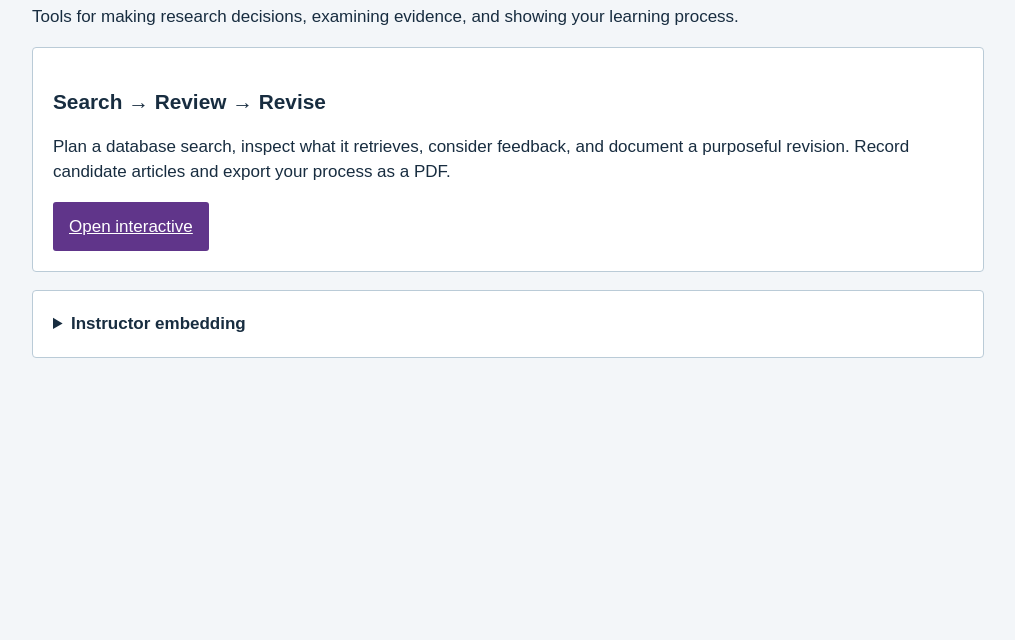
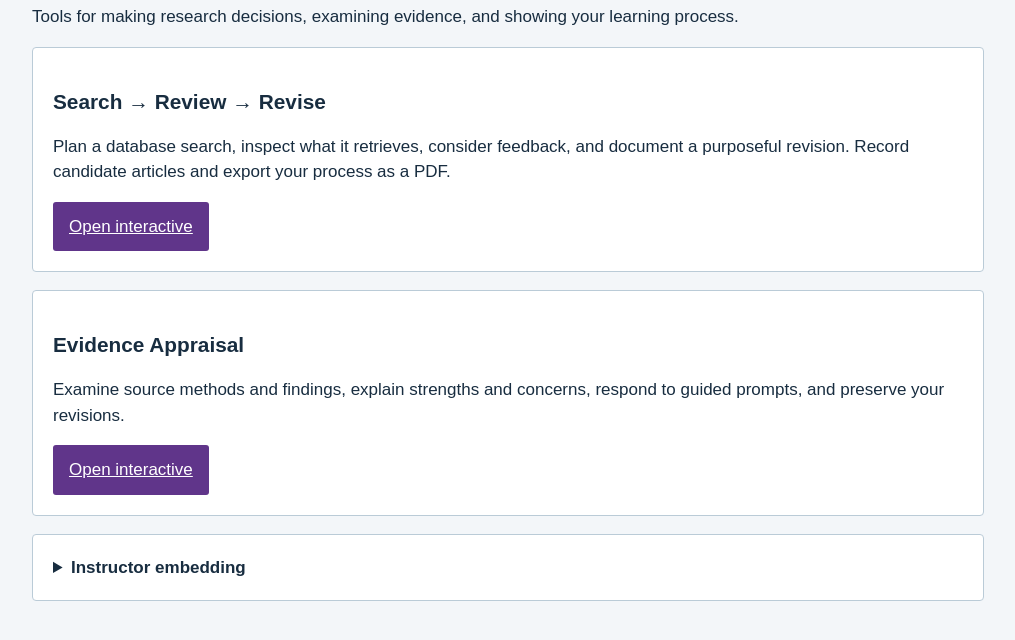
Before and after one commit to MichelleLJung/exs290-interactives, a plain HTML site: page index.html in a window 1280 px wide. Shown: the part 102-742 px from the top of the page, without its empty margins (132-1147 px from the left). Drawn offline with Linux system fonts and the light colour scheme.

Commit message:
Link evidence appraisal from interactive directory

```diff
--- a/index.html
+++ b/index.html
@@ -1 +1 @@
-<!doctype html><html lang="en"><head><meta charset="utf-8"><meta name="viewport" content="width=device-width,initial-scale=1"><title>EXS290 Interactives</title><link rel="icon" href="favicon.svg"><link rel="stylesheet" href="style.css"></head><body><main><h1>EXS290 Interactives</h1><p>Tools for making research decisions, examining evidence, and showing your learning process.</p><section><h2>Search → Review → Revise</h2><p>Plan a database search, inspect what it retrieves, consider feedback, and document a purposeful revision. Record candidate articles and export your process as a PDF.</p><a class="button" href="search-review-revise/">Open interactive</a></section><details class="card"><summary>Instructor embedding</summary><p>Link directly to the tool or use the following iframe, replacing YOUR-SITE with your published domain.</p><pre style="white-space:pre-wrap">&lt;iframe src="https://YOUR-SITE/search-review-revise/" title="Search, Review, and Revise research workspace" style="width:100%;height:1100px;border:0"&gt;&lt;/iframe&gt;</pre><p>Include an Open in New Tab link below the iframe. Assignment requirements and deadlines belong in your course materials.</p></details></main></body></html>
+<!doctype html><html lang="en"><head><meta charset="utf-8"><meta name="viewport" content="width=device-width,initial-scale=1"><title>EXS290 Interactives</title><link rel="icon" href="favicon.svg"><link rel="stylesheet" href="style.css"></head><body><main><h1>EXS290 Interactives</h1><p>Tools for making research decisions, examining evidence, and showing your learning process.</p><section><h2>Search → Review → Revise</h2><p>Plan a database search, inspect what it retrieves, consider feedback, and document a purposeful revision. Record candidate articles and export your process as a PDF.</p><a class="button" href="search-review-revise/">Open interactive</a></section><section><h2>Evidence Appraisal</h2><p>Examine source methods and findings, explain strengths and concerns, respond to guided prompts, and preserve your revisions.</p><a class="button" href="evidence-appraisal/">Open interactive</a></section><details class="card"><summary>Instructor embedding</summary><p>Link directly to the tool or use the following iframe, replacing YOUR-SITE with your published domain.</p><pre style="white-space:pre-wrap">&lt;iframe src="https://YOUR-SITE/search-review-revise/" title="Search, Review, and Revise research workspace" style="width:100%;height:1100px;border:0"&gt;&lt;/iframe&gt;</pre><p>Include an Open in New Tab link below the iframe. Assignment requirements and deadlines belong in your course materials.</p></details></main></body></html>
```
